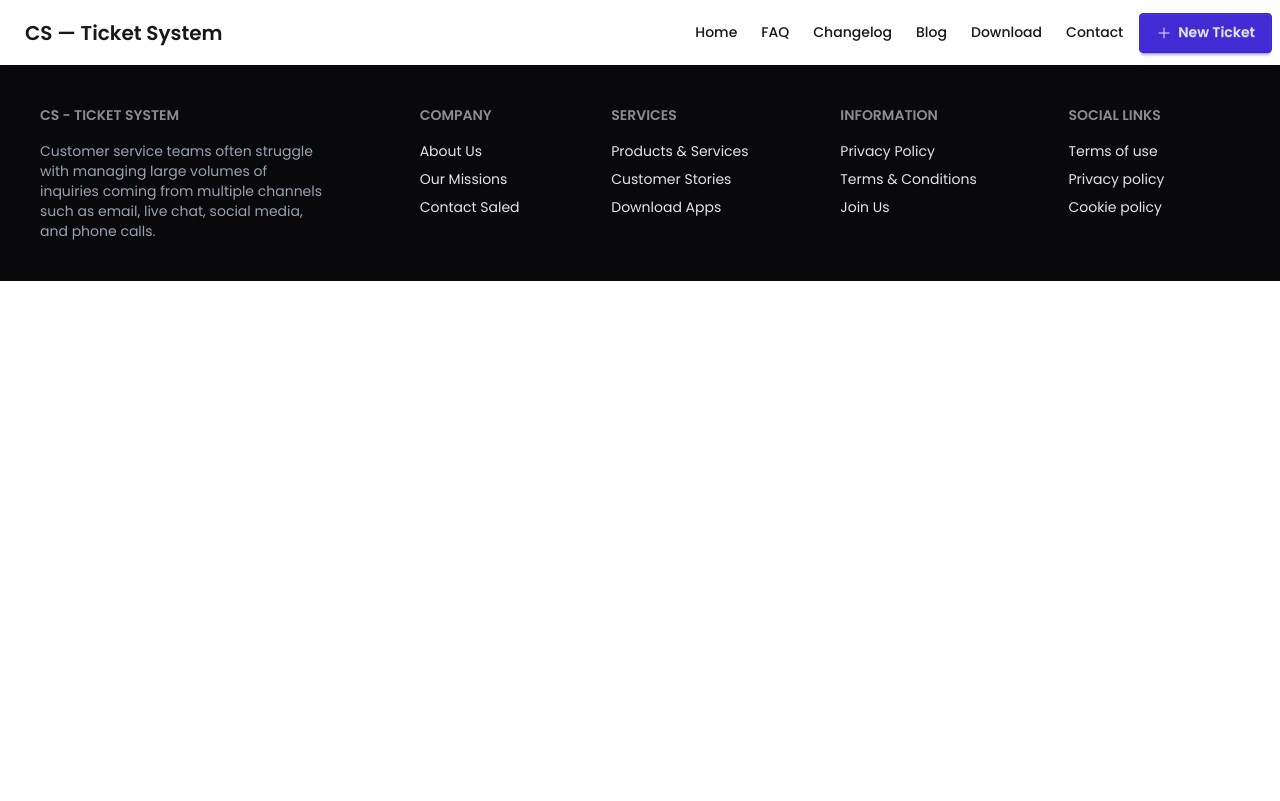
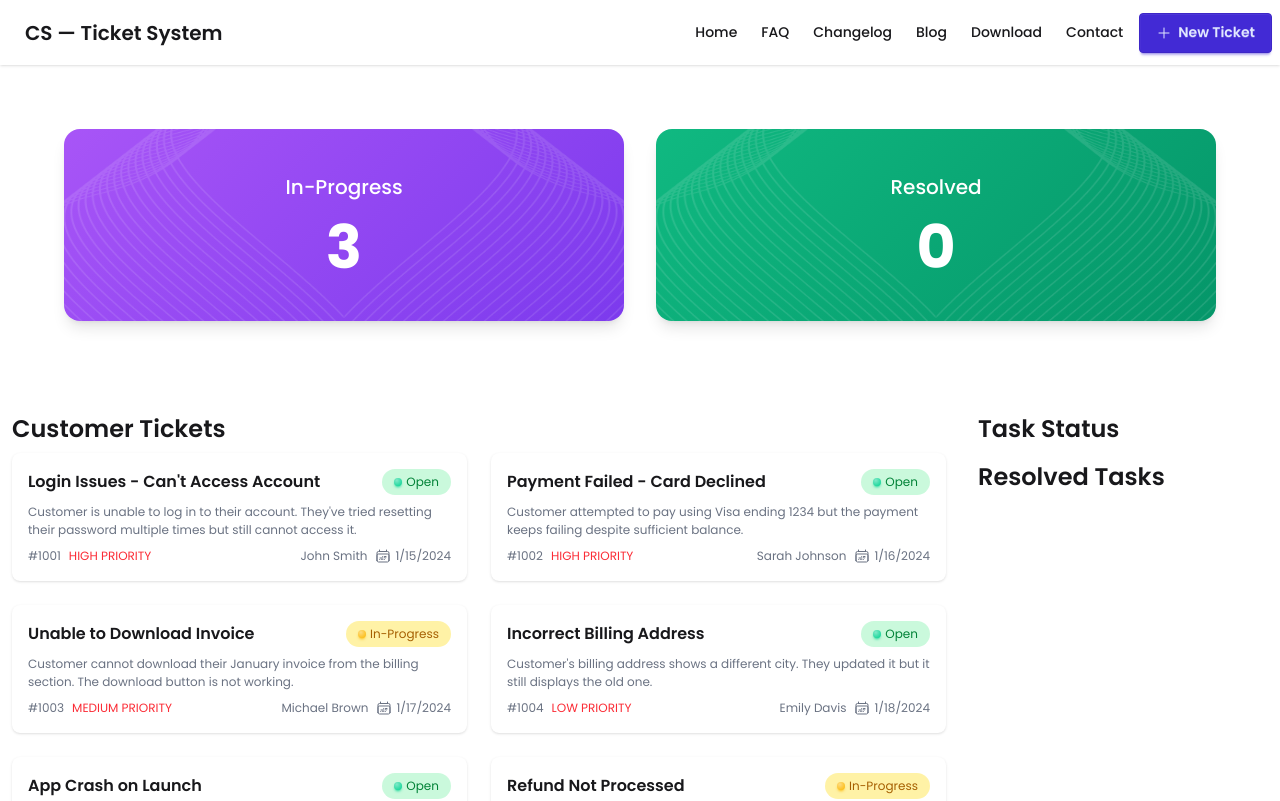
Before and after one commit to arman4h/cs-ticket, a React (Vite) app: page / in a window 1280 px wide. Shown: the top 801 px of the page. Built offline with nearby package versions, Linux system fonts and the light colour scheme.

Commit message:
All Data of Cards Shown

```diff
--- a/src/App.jsx
+++ b/src/App.jsx
@@ -1,6 +1,8 @@
 import './App.css'
 import Footer from './components/Footer'
 import Navbar from './components/Navbar'
+import Hero from './components/Hero'
+import Dashboard from './components/Dashboard'
 
 function App() {
 
@@ -8,6 +10,8 @@ function App() {
   return (
     <>
       <Navbar/>
+      <Hero/>
+      <Dashboard/>
       <Footer/>
     </>
   )
--- /dev/null
+++ b/src/components/Dashboard.jsx
@@ -0,0 +1,86 @@
+import React, { useEffect, useState } from "react";
+
+export default function Dashboard() {
+  const [cards, setCards] = useState([]);
+  const [selected , setSelected] = useState([]) ;
+
+  const handleSelection = (card) => {
+    setSelected((prev) => [...prev, card]) ;
+  }
+
+  console.log(selected) ;
+
+  useEffect(() => {
+    fetch("/tickets.json")
+      .then((res) => res.json())
+      .then((data) => setCards(data))
+      .catch((err) => console.log(err));
+  }, []);
+
+  return (
+    <div className="grid grid-cols-1 md:grid-cols-4 gap-8 px-3 max-w-7xl mx-auto py-5 pb-10">
+      {/* Left Side of the Seciton */}
+      <div className="col-span-1 md:col-span-3">
+        <h1 className="text-2xl font-semibold py-2">Customer Tickets</h1>
+        <div className=" grid grid-cols-1 md:grid-cols-2 gap-6">
+          {cards.map((card) => (
+            <div
+              key={card.ticket_id}
+              onClick={() => handleSelection(card)}
+              className="card w-full bg-base-100 card-sm shadow-sm cursor-pointer"
+            >
+              <div className="card-body">
+                <div className="flex items-center justify-between">
+                  <h2 className="card-title">{card.title}</h2>
+                  <div
+                    className={`flex items-center gap-1 rounded-full px-3 py-1 ${card.status === "Open" ? "bg-green-300/40 text-green-700" : card.status === "In-Progress" ? "bg-yellow-300/40 text-yellow-700" : "bg-gray-500/40 text-gray-700"}`}
+                  >
+                    <div
+                      aria-label="success"
+                      className={`status ${card.status === "Open" ? "status-success" : card.status === "In-Progress" ? "status-warning" : "status-md"}`}
+                    ></div>
+                    <p>{card.status}</p>
+                  </div>
+                </div>
+                <p className="text-gray-500">{card.description}</p>
+                <div className="flex items-center justify-between text-gray-500">
+                  <div className="flex gap-2 items-center justify-start w-5/10">
+                    <h2>{card.ticket_id}</h2>
+                    <h5 className="text-red-500">{card.priority}</h5>
+                  </div>
+                  <div className="flex gap-2 items-center justify-end w-5/10">
+                    <h2>{card.customer_name}</h2>
+                    <div className="flex items-center gap-1 justify-between">
+                      <svg
+                        xmlns="http://www.w3.org/2000/svg"
+                        fill="none"
+                        viewBox="0 0 24 24"
+                        strokeWidth={1.5}
+                        stroke="currentColor"
+                        className="size-4"
+                      >
+                        <path
+                          strokeLinecap="round"
+                          strokeLinejoin="round"
+                          d="M6.75 2.994v2.25m10.5-2.25v2.25m-14.252 13.5V7.491a2.25 2.25 0 0 1 2.25-2.25h13.5a2.25 2.25 0 0 1 2.25 2.25v11.251m-18 0a2.25 2.25 0 0 0 2.25 2.25h13.5a2.25 2.25 0 0 0 2.25-2.25m-18 0v-7.5a2.25 2.25 0 0 1 2.25-2.25h13.5a2.25 2.25 0 0 1 2.25 2.25v7.5m-6.75-6h2.25m-9 2.25h4.5m.002-2.25h.005v.006H12v-.006Zm-.001 4.5h.006v.006h-.006v-.005Zm-2.25.001h.005v.006H9.75v-.006Zm-2.25 0h.005v.005h-.006v-.005Zm6.75-2.247h.005v.005h-.005v-.005Zm0 2.247h.006v.006h-.006v-.006Zm2.25-2.248h.006V15H16.5v-.005Z"
+                        />
+                      </svg>
+
+                      <p>{card.date}</p>
+                    </div>
+                  </div>
+                </div>
+              </div>
+            </div>
+          ))}
+        </div>
+      </div>
+
+      {/* Right side of the section */}
+      <div className="col-span-1 flex flex-col">
+        <h1 className="text-2xl font-semibold py-2">Task Status</h1>
+        <h1 className="text-2xl font-semibold py-2">Resolved Tasks</h1>
+      </div>
+    </div>
+  );
+}
--- /dev/null
+++ b/src/components/Hero.css
@@ -0,0 +1,19 @@
+.hero-card {
+  position: relative;
+}
+
+.hero-card::before {
+  content: '';
+  position: absolute;
+  top: 0;
+  right: 0;
+  width: 50%;
+  height: 100%;
+  background-image: url('/vector1.png');
+  background-size: 100% 100%;
+  background-repeat: no-repeat;
+  background-position: center;
+  transform: scaleX(-1);
+  pointer-events: none;
+  mix-blend-mode: lighten;
+}
--- a/src/components/Hero.jsx
+++ b/src/components/Hero.jsx
@@ -1,7 +1,62 @@
-import React from 'react'
+import React, { useState, useEffect } from 'react'
+import './Hero.css'
 
 export default function Hero() {
+  const [inProgressCount, setInProgressCount] = useState(0)
+  const [resolvedCount, setResolvedCount] = useState(0)
+
+  useEffect(() => {
+    // Fetch tickets data
+    fetch('/tickets.json')
+      .then(res => res.json())
+      .then(data => {
+        const inProgress = data.filter(ticket => ticket.status === 'In-Progress').length
+        const resolved = data.filter(ticket => ticket.status === 'Resolved').length
+        setInProgressCount(inProgress)
+        setResolvedCount(resolved)
+      })
+      .catch(error => console.error('Error fetching tickets:', error))
+  }, [])
+
   return (
-    <div>Hero</div>
+    <div className="w-full px-4 md:px-8 py-12 md:py-16">
+      <div className="max-w-6xl mx-auto">
+        <div className="grid grid-cols-1 md:grid-cols-2 gap-6 md:gap-8">
+          {/* In-Progress Card */}
+          <div
+            className="hero-card relative h-40 md:h-48 rounded-2xl overflow-hidden shadow-lg transform transition hover:scale-105"
+            style={{
+              backgroundImage: `url('/vector1.png'), linear-gradient(135deg, #a855f7 0%, #7c3aed 100%)`,
+              backgroundSize: '50% 100%, cover',
+              backgroundPosition: 'top left, center',
+              backgroundRepeat: 'no-repeat, no-repeat',
+              backgroundBlendMode: 'lighten, normal'
+            }}
+          >
+            <div className="absolute inset-0 flex flex-col items-center justify-center text-white">
+              <h3 className="text-lg md:text-xl font-medium mb-2 md:mb-4">In-Progress</h3>
+              <p className="text-5xl md:text-6xl font-bold">{inProgressCount}</p>
+            </div>
+          </div>
+
+          {/* Resolved Card */}
+          <div
+            className="hero-card relative h-40 md:h-48 rounded-2xl overflow-hidden shadow-lg transform transition hover:scale-105"
+            style={{
+              backgroundImage: `url('/vector1.png'), linear-gradient(135deg, #10b981 0%, #059669 100%)`,
+              backgroundSize: '50% 100%, cover',
+              backgroundPosition: 'top left, center',
+              backgroundRepeat: 'no-repeat, no-repeat',
+              backgroundBlendMode: 'lighten, normal'
+            }}
+          >
+            <div className="absolute inset-0 flex flex-col items-center justify-center text-white">
+              <h3 className="text-lg md:text-xl font-medium mb-2 md:mb-4">Resolved</h3>
+              <p className="text-5xl md:text-6xl font-bold">{resolvedCount}</p>
+            </div>
+          </div>
+        </div>
+      </div>
+    </div>
   )
 }
```
